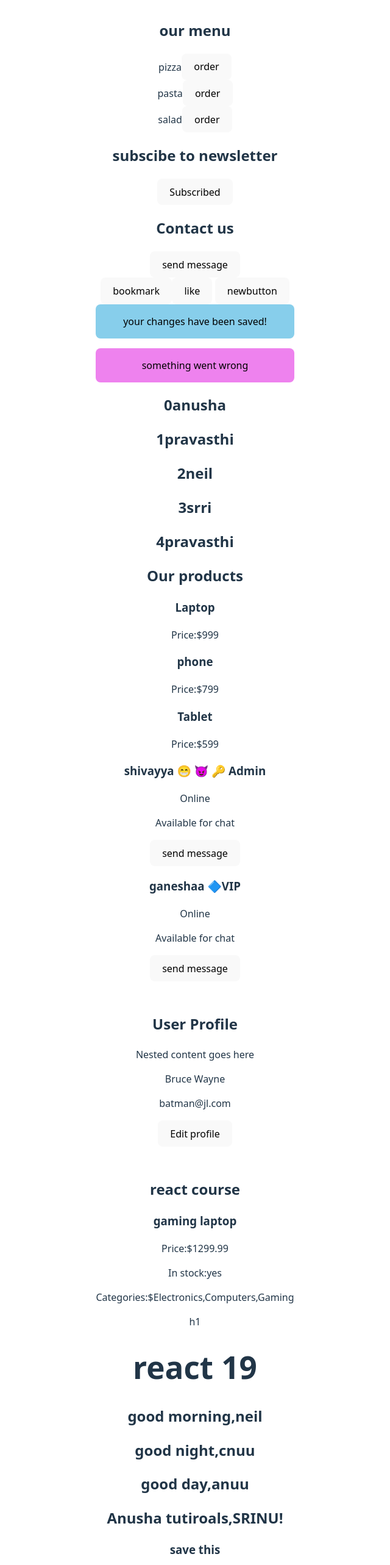
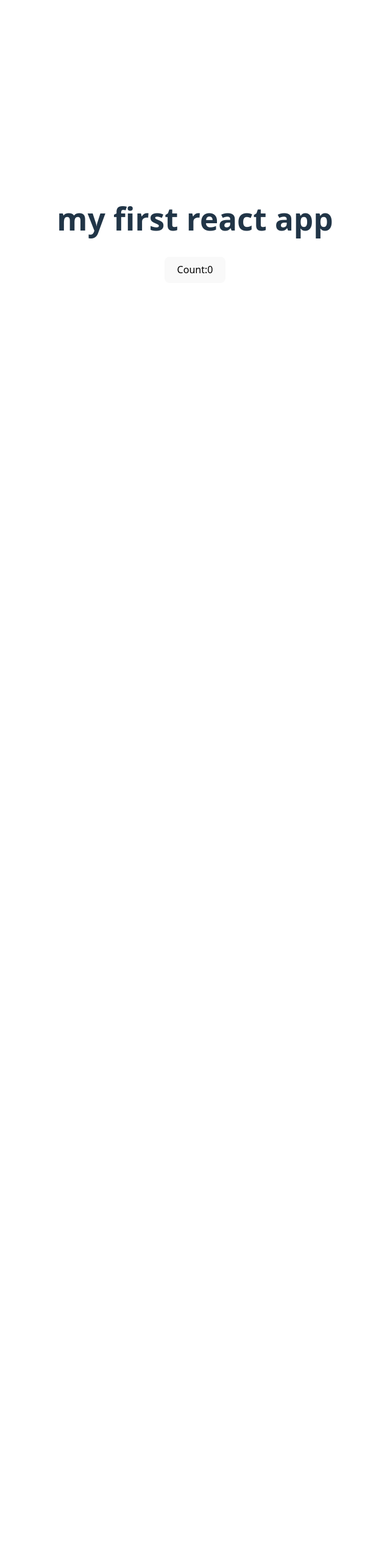
Before and after one commit to anubapatla/My-First-React-App, a React (Vite) app: page / in a window 1280 px wide. Shown: the part 20-2586 px from the top of the page at 61% size, without its empty margins (320-960 px from the left). After the commit the page ends 800 px from the top, so only its background shows below. Built offline with nearby package versions, Linux system fonts and the light colour scheme.

Commit message:
Counter app created and useState applied

```diff
--- a/src/App.jsx
+++ b/src/App.jsx
@@ -1,36 +1,38 @@
 //import { useState } from 'react'
 //import reactLogo from './assets/react.svg'
 //import viteLogo from '/vite.svg'
-import Welcome  from './Welcome';
-import AmazingButton from './Button';
-import { Hello ,HelloWithoutJSX} from './Hello';
-import { Card } from './Card';
-import { Product } from './Product';
-import { Greeting } from './Greeting';
-import { CardWrapper } from './CardWrapper';
-import './App.css'
-import { UserCard } from './UserCard';
-import { UserDeails } from './UserDetails';
-import { ProductList } from './ProductList';
-import { NameList } from './NameList';
-import { Alert } from './Alert';
-import { NewButton } from './NewButton';
-import { CustomButton } from './CustomButton';
-import { Newsletter } from './Newsletter';
-import { Contact } from './Contact';
-import { ActionButton } from './ActionButton';
-import { Menu } from './Menu';
-
-function Save(){
- return<h3>save this</h3>
-}
-
+//import Welcome  from './Welcome';
+//import AmazingButton from './Button';
+//import { Hello ,HelloWithoutJSX} from './Hello';
+//import { Card } from './Card';
+//import { Product } from './Product';
+//import { Greeting } from './Greeting';
+//import { CardWrapper } from './CardWrapper';
+//import './App.css'
+//import { UserCard } from './UserCard';
+//import { UserDeails } from './UserDetails';
+//import { ProductList } from './ProductList';
+//import { NameList } from './NameList';
+//import { Alert } from './Alert';
+//import { NewButton } from './NewButton';
+//import { CustomButton } from './CustomButton';
+//import { Newsletter } from './Newsletter';
+//import { Contact } from './Contact';
+//import { ActionButton } from './ActionButton';
+//import { Menu } from './Menu';
+import "./App.css";
+import { Counter } from "./Counter";
 function App() {
   //const [count, setCount] = useState(0)
 
   return (
     <div>
-      <Menu/>
+       <h1> my first react app</h1>
+       <Counter/>
+    </div>
+  );}
+
+   {/*<Menu/>
       <Newsletter/>
       <Contact/>
       <CustomButton text="bookmark"/>
@@ -61,11 +63,9 @@ function App() {
        <Welcome name="SRINU"/>
        <Save/>
        <UserCard/>
-       <AmazingButton/>
-       <Card/>
-    </div>
-  );
-}
+       <AmazingButton/>   */}
+
+
    /* <>
       <div>
         <a href="https://vite.dev" target="_blank">
--- /dev/null
+++ b/src/Counter.jsx
@@ -0,0 +1,11 @@
+import {useState} from "react";
+export const Counter = ()=>{
+    const[count ,setCount] =useState(0)
+    //currentVAlues,setterfunction = useState(initialValue)
+    console.log("counter rendered with count:",count);
+    const handleClick = () =>{
+        setCount(count + 1);
+        console.log(count);
+    };
+    return<button onClick={handleClick}> Count:{count}</button>
+};
```
